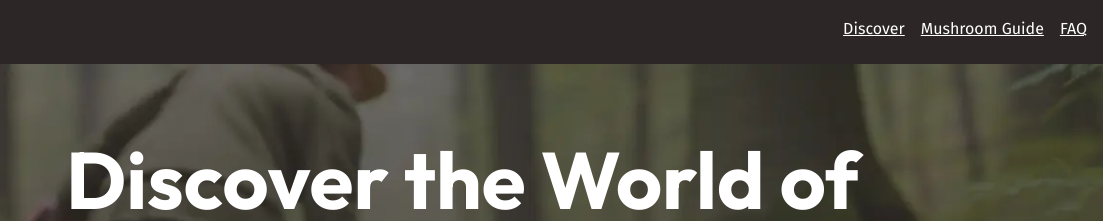
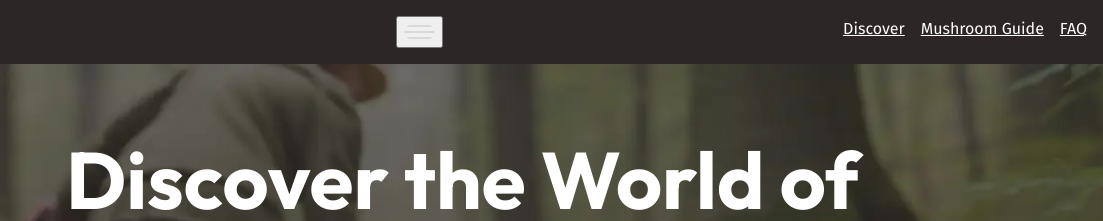
Before and after one commit to miguelzaga/fem-from-scratch, a plain HTML site: page index.html in a window 1280 px wide. Shown: the top 221 px of the page, 177-1280 px from the left. Drawn offline with Linux system fonts and the light colour scheme.

Commit message:
added hamburger button

```diff
--- a/index.html
+++ b/index.html
@@ -17,7 +17,12 @@
     <div class="wrapper" data-width="wide">
       <div class="site-header__inner">
         <img src="/assets/fungi-finders.svg" alt="Fungi Finders" />
-        <nav class="primary-navigation">
+        <button aria-controls="primary-nav" aria-expanded="false">
+          <span class="visually-hidden">Menu</span>
+          <img src="assets/hamburger.svg" alt="">
+        </button>
+
+        <nav id="primary-nav" class="primary-navigation">
           <ul role="list">
             <li><a href="/">Discover</a></li>
             <li><a href="#">Mushroom Guide</a></li>
```
